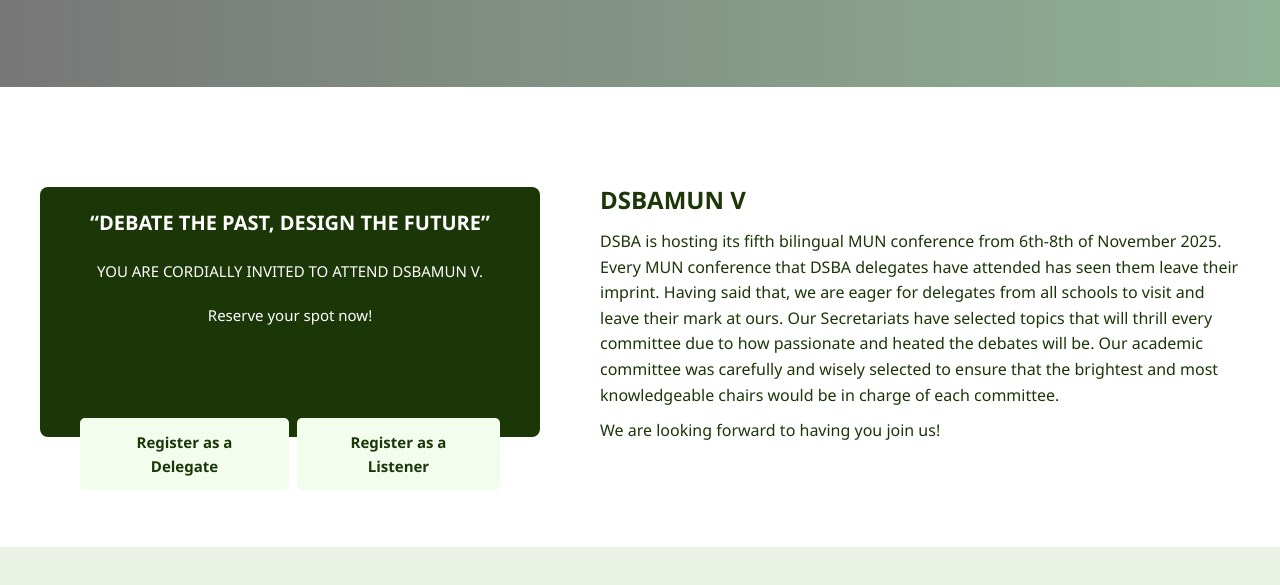
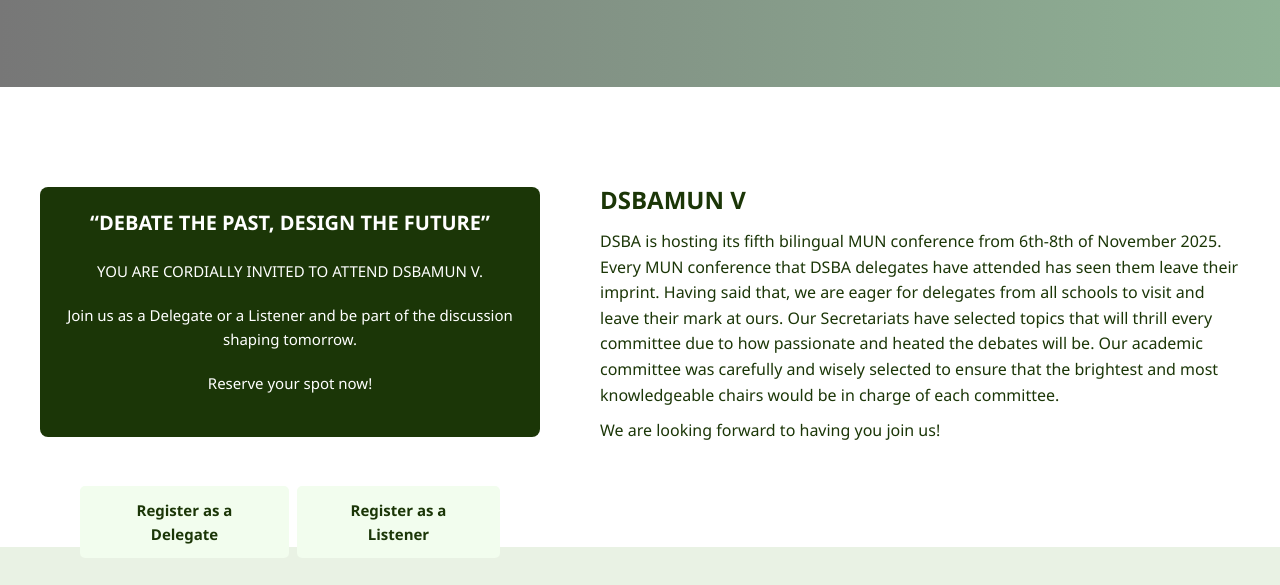
Before and after one commit to kh-ab/dsba-mun, a plain HTML site: page index.html in a window 1280 px wide. Shown: the part 485-1070 px from the top of the page. Drawn offline with Linux system fonts and the light colour scheme.

Commit message:
Update index.html

```diff
--- a/index.html
+++ b/index.html
@@ -65,6 +65,7 @@
       <div class="content"></div>
         <h2>“DEBATE THE PAST, DESIGN THE FUTURE”</h2>
         <p>YOU ARE CORDIALLY INVITED TO ATTEND DSBAMUN V.</p>
+        <p>Join us as a Delegate or a Listener and be part of the discussion shaping tomorrow.</p>
         <p>Reserve your spot now!</p>
 
         <div class="buttons">
```
